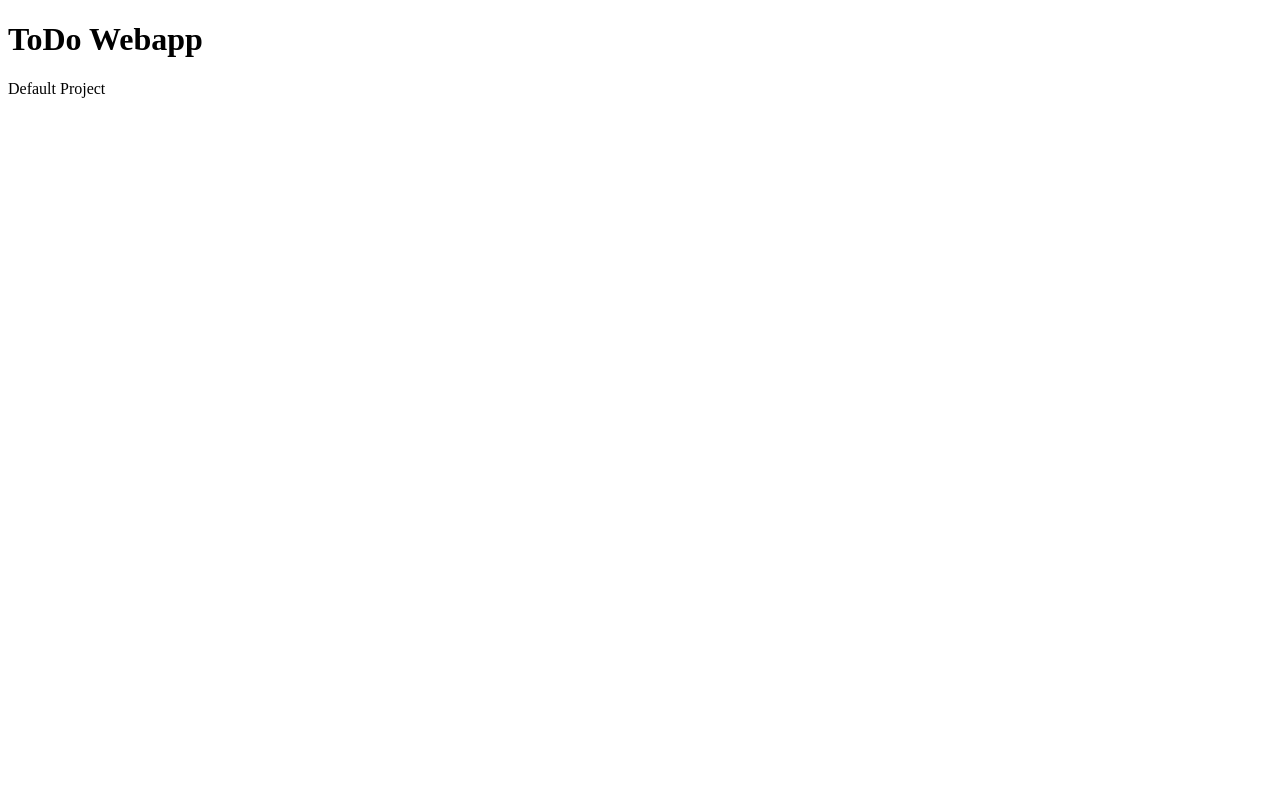
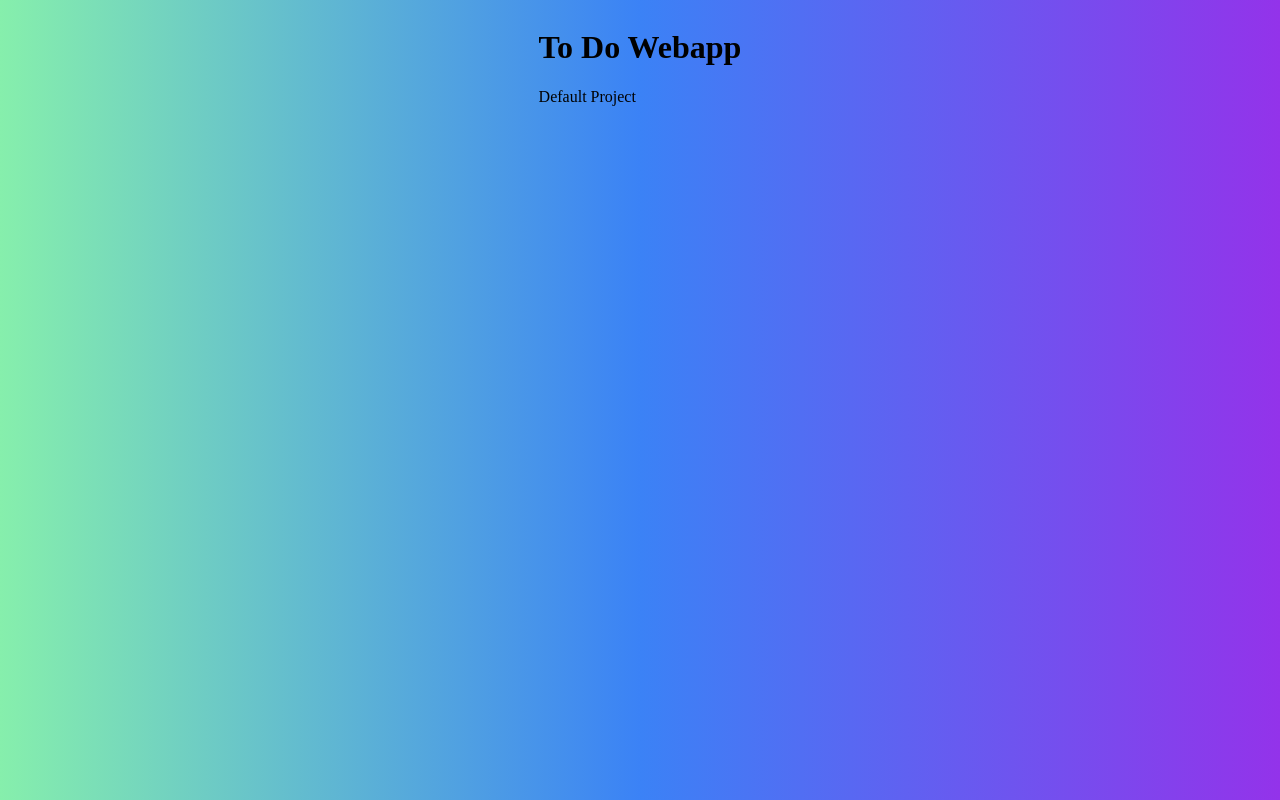
Before and after one commit to nawzaysfinah/to-do, a website built with webpack: page dist/index.html in a window 1280 px wide. Built offline with nearby package versions, Linux system fonts and the light colour scheme.

Commit message:
basic CSS

```diff
--- a/src/index.js
+++ b/src/index.js
@@ -16,14 +16,14 @@ const myToDo = createToDo(
   "Go get groceries",
   "6/15/2022",
   "Low",
-  "Meat,"
+  "Meat, Eggs, Bread"
 );
 const myToDo2 = createToDo(
   "Homework",
   "Do Odin Project Work",
   "6/20/2022",
   "Medium",
-  "something"
+  "Work on the To-Do List App"
 );
 console.log("Show me the properties on myToDo from index.js ...", myToDo);
 console.log("Show me the properties on myToDo2 from index.js ...", myToDo2);
--- a/src/initial-dom-manip.js
+++ b/src/initial-dom-manip.js
@@ -5,7 +5,7 @@ export function initialdomManip() {
   // DOM for the Heading
   const contentDiv = document.querySelector(".content");
   const heading = document.createElement("h1");
-  heading.textContent = "ToDo Webapp";
+  heading.textContent = "To Do Webapp";
   contentDiv.appendChild(heading);
 
   //   DOM for the default project load
--- /dev/null
+++ b/src/style.css
@@ -0,0 +1,11 @@
+body {
+  display: flex;
+  align-items: center;
+  justify-content: center;
+  background-image: linear-gradient(
+    to right,
+    rgb(134, 239, 172),
+    rgb(59, 130, 246),
+    rgb(147, 51, 234)
+  );
+}
```
Also changed, not shown: dist/index.html, dist/main.js.
